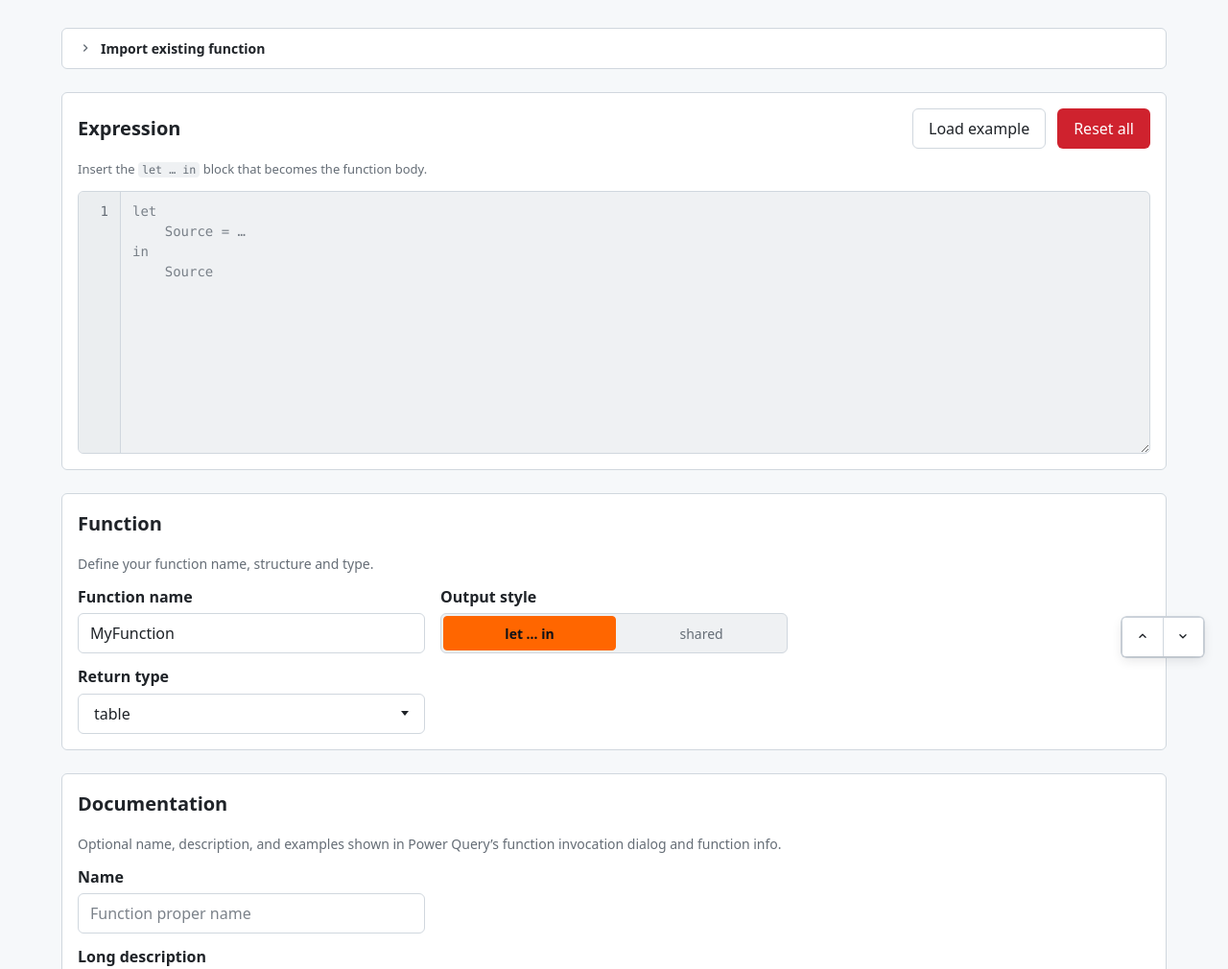
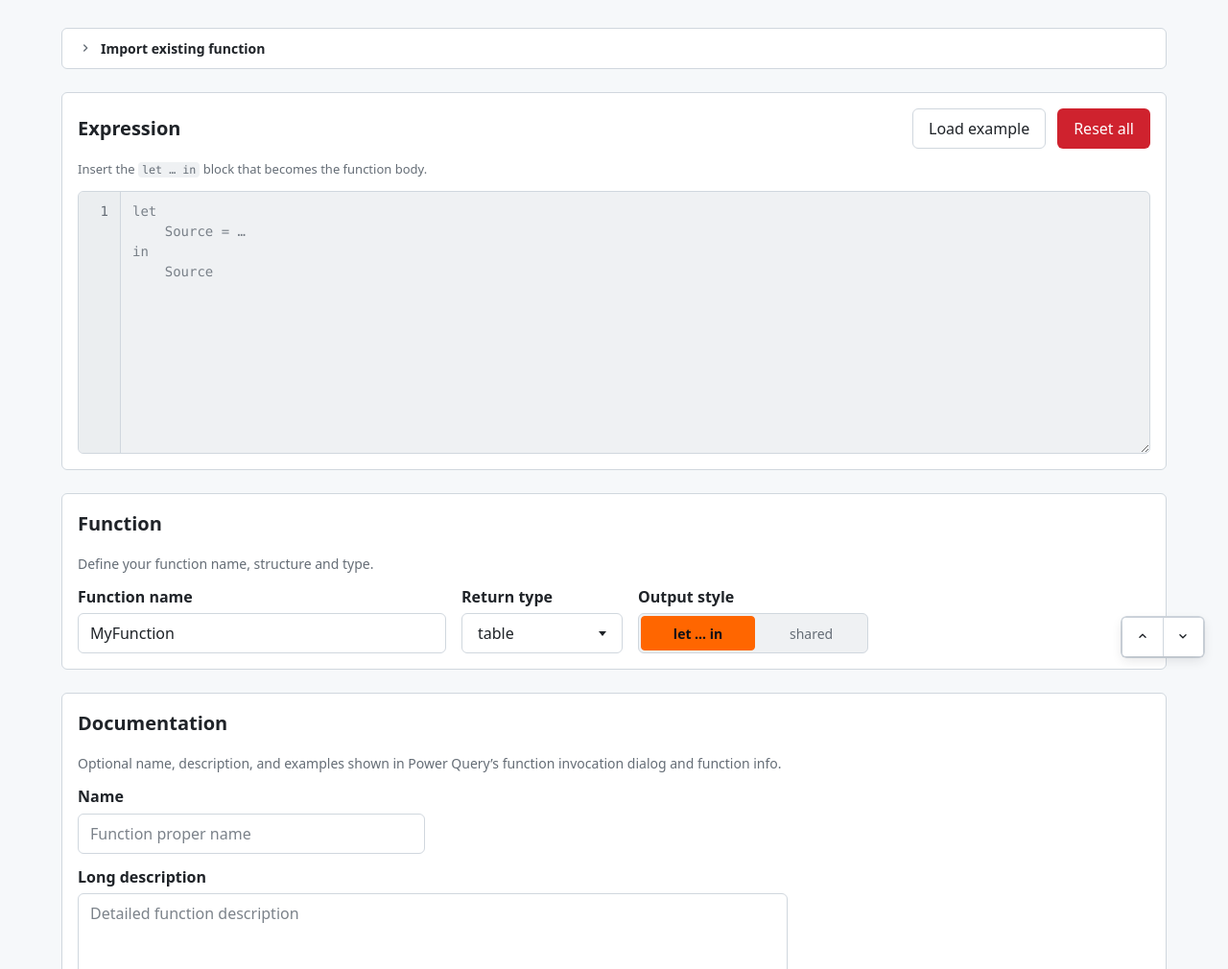
Before and after one commit to filcuk/pqm-function-creator, a website with bundled scripts: page index.html in a window 1280 px wide. Shown: the part 90-1100 px from the top of the page at 96% size. Built offline with nearby package versions, Linux system fonts and the light colour scheme; no server answers.

Commit message:
Restyle function controls

```diff
--- a/app/function-creator.css
+++ b/app/function-creator.css
@@ -78,7 +78,7 @@
 }
 
 .function-field-grid {
-  grid-template-columns: repeat(3, minmax(0, 1fr));
+  grid-template-columns: minmax(0, 24rem) 10.5rem auto;
 }
 
 .function-field-grid .field {
@@ -90,18 +90,26 @@
   grid-row: 1;
 }
 
-.function-field-style {
+.function-field-return {
   grid-column: 2;
   grid-row: 1;
 }
 
-.function-field-return {
-  grid-column: 1;
-  grid-row: 2;
+.function-field-style {
+  grid-column: 3;
+  grid-row: 1;
+}
+
+.function-field-style .segmented-control {
+  max-width: 15rem;
+}
+
+.function-field-style .segmented-control-item {
+  padding-inline: 0.55rem;
 }
 
 .function-field-custom {
-  grid-column: 2;
+  grid-column: 1 / 3;
   grid-row: 2;
 }
 
--- a/index.html
+++ b/index.html
@@ -122,6 +122,10 @@
               aria-describedby="function-validation-banner"
             />
           </label>
+          <div class="field function-field-return">
+            <span class="field-label" id="return-type-label">Return type</span>
+            <div id="return-type-host"></div>
+          </div>
           <div class="field function-field-style">
             <span class="field-label">Output style</span>
             <div
@@ -151,10 +155,6 @@
               </div>
               <input type="hidden" class="segmented-control-value" name="output-style" value="let" />
             </div>
-          </div>
-          <div class="field function-field-return">
-            <span class="field-label" id="return-type-label">Return type</span>
-            <div id="return-type-host"></div>
           </div>
           <label class="field function-field-custom hidden" id="return-type-custom-field" for="return-type-custom" hidden>
             <span class="field-label">Custom return type</span>
```
